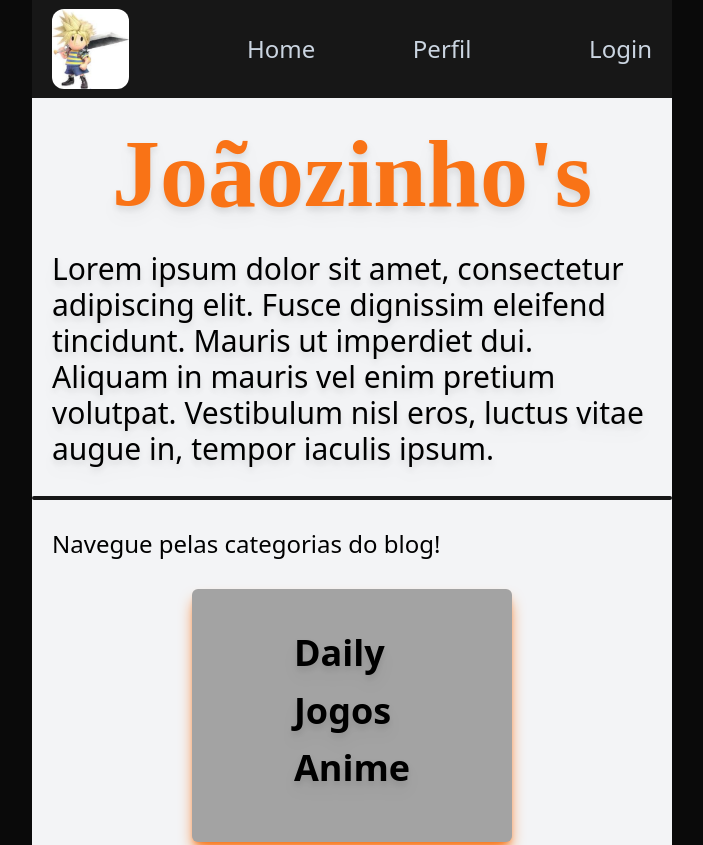
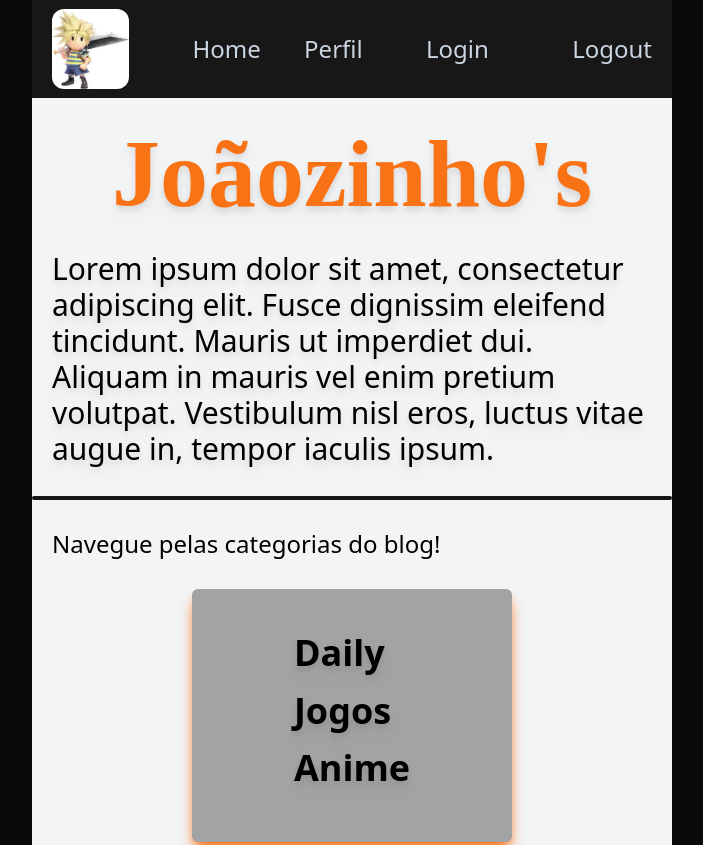
Before and after one commit to EdPPF/trainee2023-frontEnd, a React (Vite) app: page / in a window 1280 px wide. Shown: the top 845 px of the page, without its empty margins (288-991 px from the left). Built offline with nearby package versions, Linux system fonts and the light colour scheme.

Commit message:
Agora temos um Logout na Navbar.

```diff
--- a/src/components/Navbar.jsx
+++ b/src/components/Navbar.jsx
@@ -1,6 +1,8 @@
 import { Link } from "react-router-dom";
+import { useUserContext } from "../utils/UserContext";
 
 export function Navbar() {
+    const {logout} = useUserContext();
     return (
         <nav
         className="h-[98px] bg-neutral-900 text-slate-300 flex items-center justify-between text-2xl"
@@ -16,6 +18,7 @@ export function Navbar() {
             <Link to="/profile"> Perfil </Link>
 
             <Link to="/login" className="mx-5"> Login </Link>
+            <button onClick={logout} className="mx-5"> Logout </button>
         </nav>
     )
 }
--- a/src/utils/UserContext.jsx
+++ b/src/utils/UserContext.jsx
@@ -26,7 +26,11 @@ export const UserContextProvider = ({ children }) => {
     };
 
     function logout() {
-        // Cookies
+        Cookies.remove("authentication_token");
+        Cookies.remove("email");
+
+        handleSetDefaultHeaders("", "");
+        setUser(null);
     };
 
     useEffect(() => {
```
